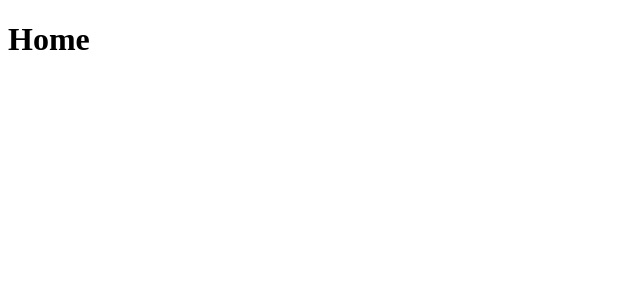
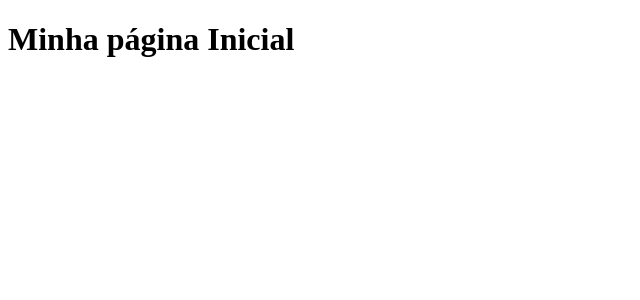
Before and after one commit to amorim66/ideia-unica, a Next.js app: page / in a window 1280 px wide. Shown: the top 300 px of the page, without its empty margins (0-640 px from the left). Built offline with nearby package versions, Linux system fonts and the light colour scheme.

Commit message:
teste de mudança

```diff
--- a/pages/index.js
+++ b/pages/index.js
@@ -1,7 +1,7 @@
 import { useState } from 'react';
 
 function Home(){
-    return <h1>Home</h1>
+    return <h1>Minha página Inicial</h1>
 }
 
 export default Home
```
